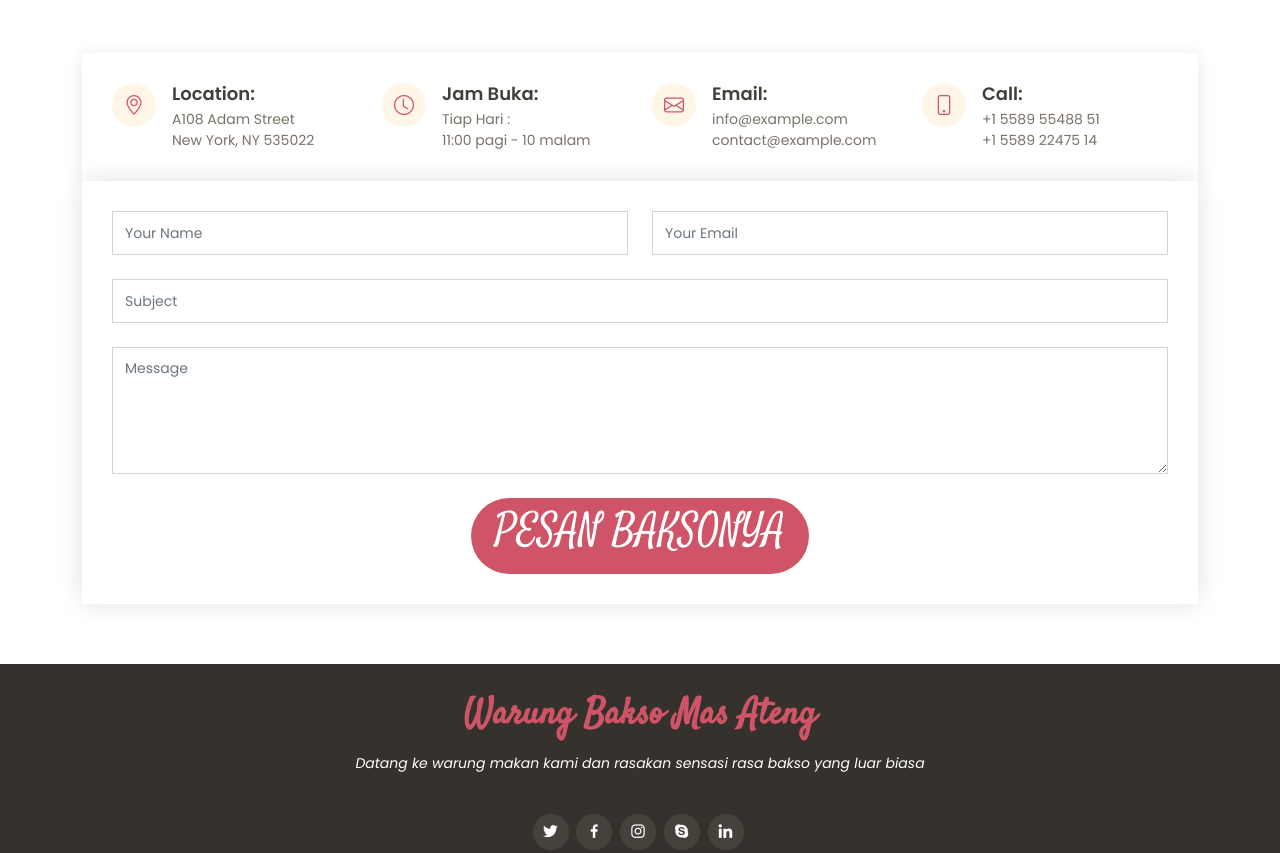
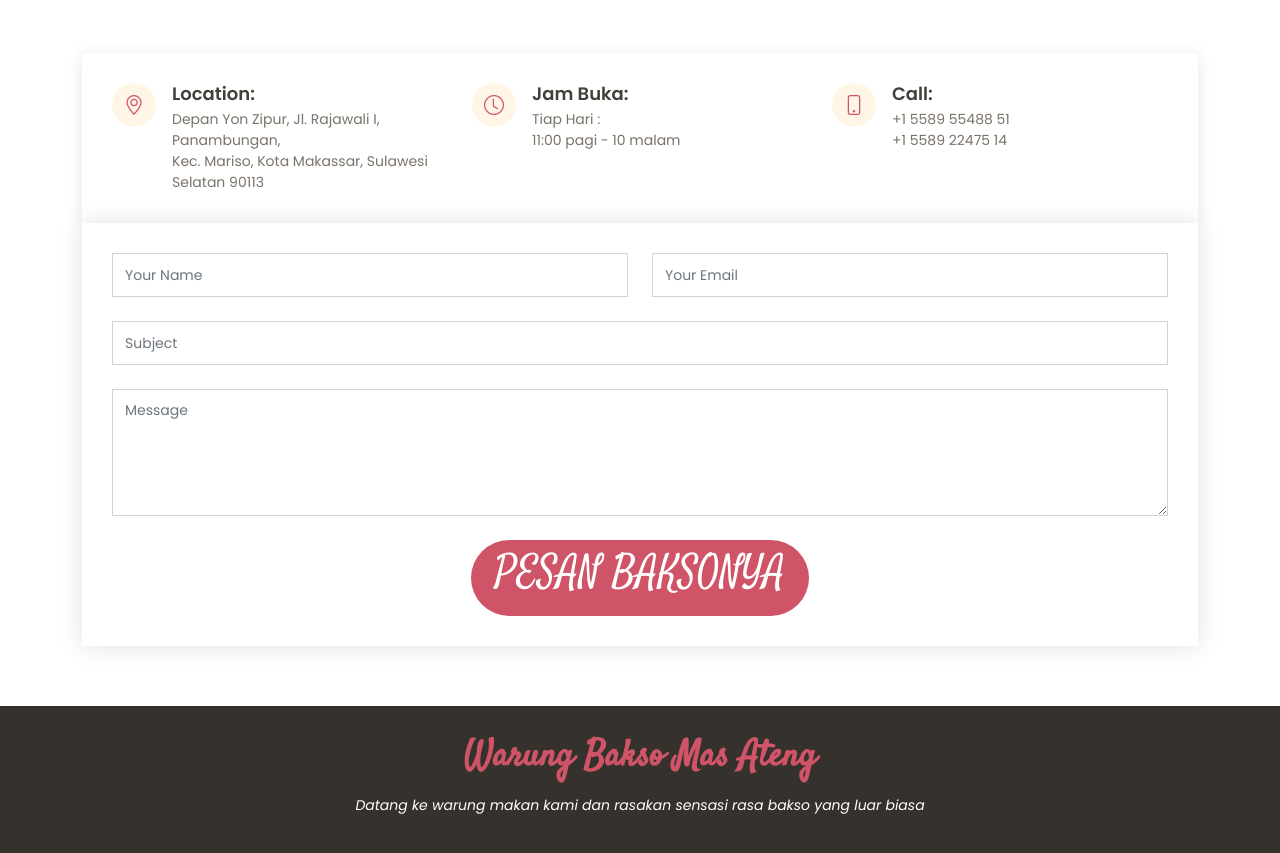
Before and after one commit to muhdanfyan/baksomasateng, a plain HTML site: page index.html in a window 1280 px wide. Shown: the part 3358-4211 px from the top of the page. Drawn offline with Linux system fonts and the light colour scheme.

Commit message:
Update index.html

```diff
--- a/index.html
+++ b/index.html
@@ -610,25 +610,25 @@
 
         <div class="info-wrap">
           <div class="row">
-            <div class="col-lg-3 col-md-6 info">
+            <div class="col-lg-4 col-md-6 info">
               <i class="bi bi-geo-alt"></i>
               <h4>Location:</h4>
-              <p>A108 Adam Street<br>New York, NY 535022</p>
+              <p>Depan Yon Zipur, Jl. Rajawali I, Panambungan, <br>Kec. Mariso, Kota Makassar, Sulawesi Selatan 90113</p>
             </div>
 
-            <div class="col-lg-3 col-md-6 info mt-4 mt-lg-0">
+            <div class="col-lg-4 col-md-6 info mt-4 mt-lg-0">
               <i class="bi bi-clock"></i>
               <h4>Jam Buka:</h4>
               <p>Tiap Hari :<br>11:00 pagi - 10  malam</p>
             </div>
 
-            <div class="col-lg-3 col-md-6 info mt-4 mt-lg-0">
+            <!-- <div class="col-lg-3 col-md-6 info mt-4 mt-lg-0">
               <i class="bi bi-envelope"></i>
               <h4>Email:</h4>
               <p>info@example.com<br>contact@example.com</p>
-            </div>
+            </div> -->
 
-            <div class="col-lg-3 col-md-6 info mt-4 mt-lg-0">
+            <div class="col-lg-4 col-md-6 info mt-4 mt-lg-0">
               <i class="bi bi-phone"></i>
               <h4>Call:</h4>
               <p>+1 5589 55488 51<br>+1 5589 22475 14</p>
```
